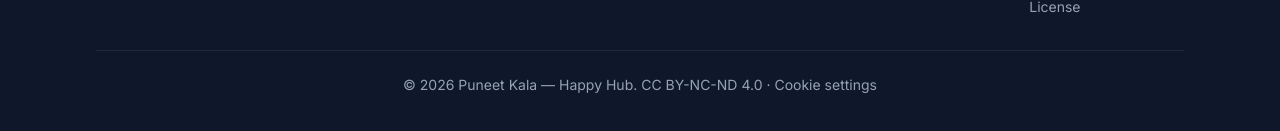
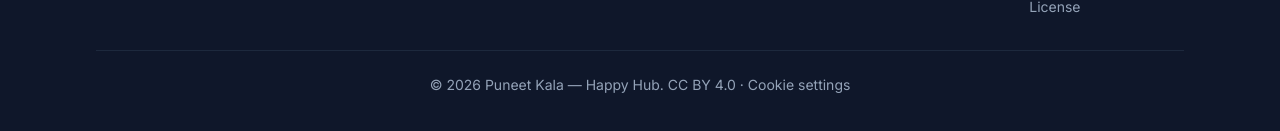
Before and after one commit to puneetkkala/puneetkkala.github.io, a Next.js app: page / in a window 1280 px wide. Shown: the part 2023-2154 px from the top of the page. Built offline with nearby package versions, Linux system fonts and the light colour scheme; no server answers; the database is empty.

Commit message:
Fix license: update footer from CC BY-NC-ND 4.0 to CC BY 4.0 to match license page

```diff
--- a/components/Footer.tsx
+++ b/components/Footer.tsx
@@ -74,7 +74,7 @@ export function Footer() {
                 <div className="border-t border-slate-800 mt-8 pt-6 text-sm text-center">
                     © {year} Puneet Kala — Happy Hub.{' '}
                     <Link href="/legal/license" className="hover:text-white transition-colors">
-                        CC BY-NC-ND 4.0
+                        CC BY 4.0
                     </Link>
                     {' · '}
                     <button
```
